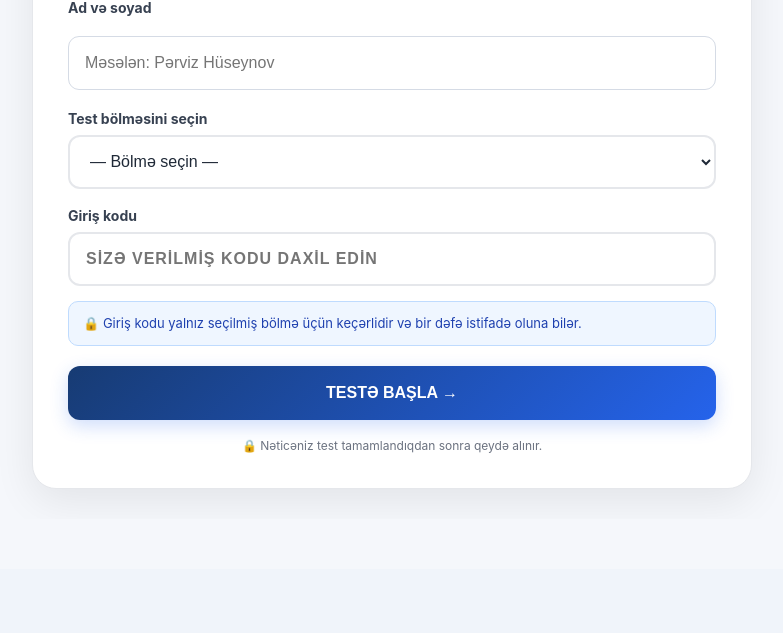
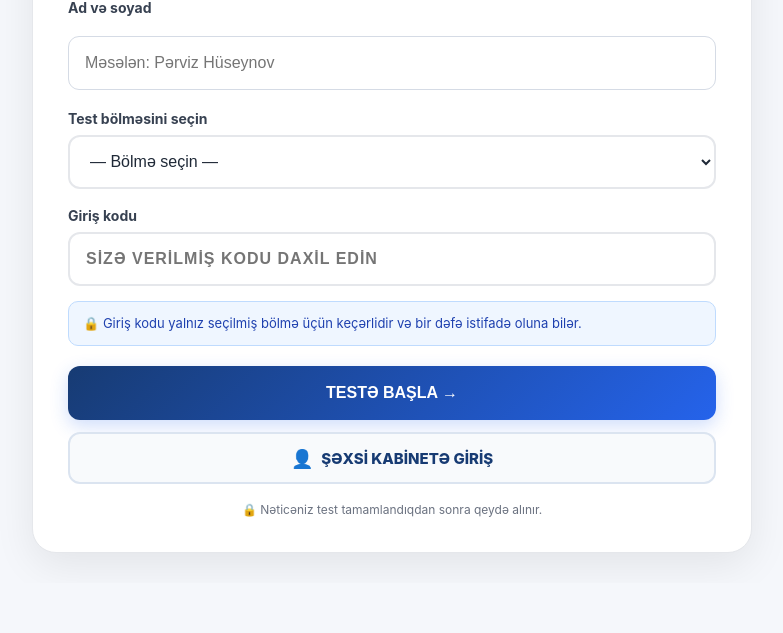
Before and after one commit to parvizmammadoglu1-eng/emek-test, a Flask app: template templates/home.html in a window 1280 px wide. Shown: the part 674-1307 px from the top of the page, without its empty margins (248-1031 px from the left). Before the commit the page ends 1164 px from the top, so only its background shows below. Run offline with Flask 3, Linux system fonts and the light colour scheme; the template is opened without the code that fills it, so the values that code supplies are empty.

Commit message:
Update home.html

```diff
--- a/templates/home.html
+++ b/templates/home.html
@@ -182,6 +182,46 @@
     transform: translateY(-2px);
     box-shadow: 0 9px 24px rgba(37,99,235,0.28);
 }
+
+
+/* ============================= */
+/* ŞƏXSİ KABİNET DÜYMƏSİ */
+/* ============================= */
+
+.cabinet-button {
+    display: flex;
+    align-items: center;
+    justify-content: center;
+    width: 100%;
+    height: 52px;
+    margin-top: 12px;
+    padding: 0 16px;
+    border: 2px solid #dbe4f0;
+    border-radius: 12px;
+    background: #f8fafc;
+    color: #173b73;
+    text-decoration: none;
+    font-size: 15px;
+    font-weight: 800;
+    cursor: pointer;
+    transition: all 0.2s ease;
+}
+
+.cabinet-button:hover {
+    background: #eff6ff;
+    border-color: #2563eb;
+    color: #1d4ed8;
+    transform: translateY(-1px);
+    box-shadow: 0 5px 15px rgba(37,99,235,0.10);
+}
+
+.cabinet-icon {
+    margin-right: 8px;
+    font-size: 18px;
+}
+
+
+/* ============================= */
 
 .security {
     margin-top: 18px;
@@ -475,6 +515,22 @@
             </form>
 
 
+            <!-- ŞƏXSİ KABİNET -->
+
+            <a
+                href="{{ url_for('cabinet') }}"
+                class="cabinet-button"
+            >
+
+                <span class="cabinet-icon">
+                    👤
+                </span>
+
+                ŞƏXSİ KABİNETƏ GİRİŞ
+
+            </a>
+
+
             <div class="security">
 
                 🔒 Nəticəniz test tamamlandıqdan sonra qeydə alınır.
```
